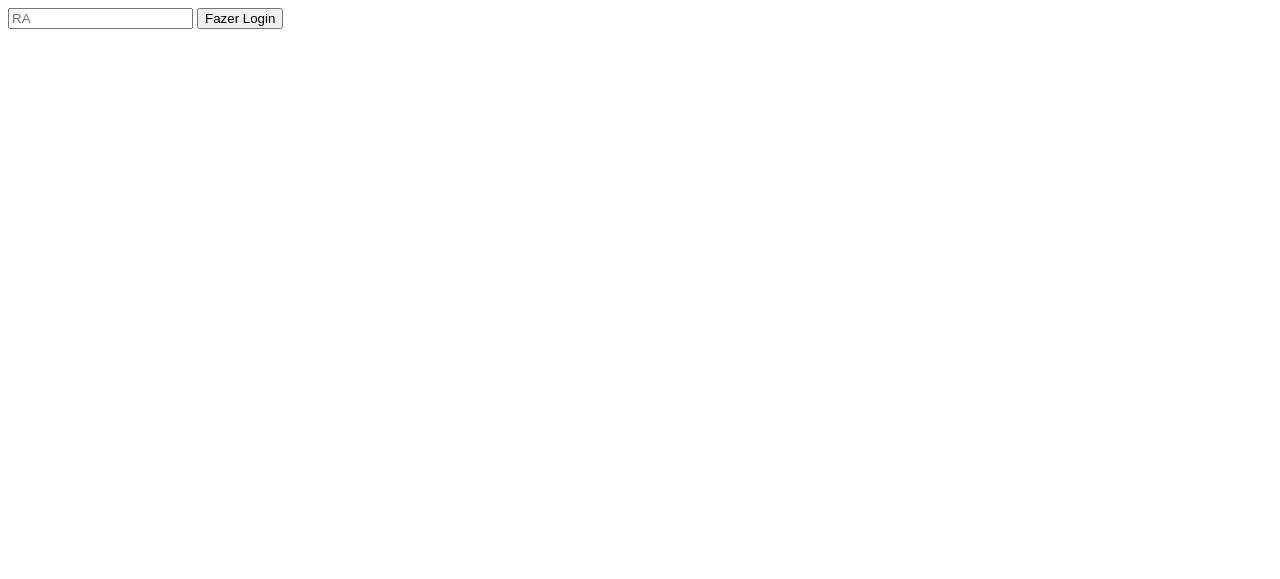
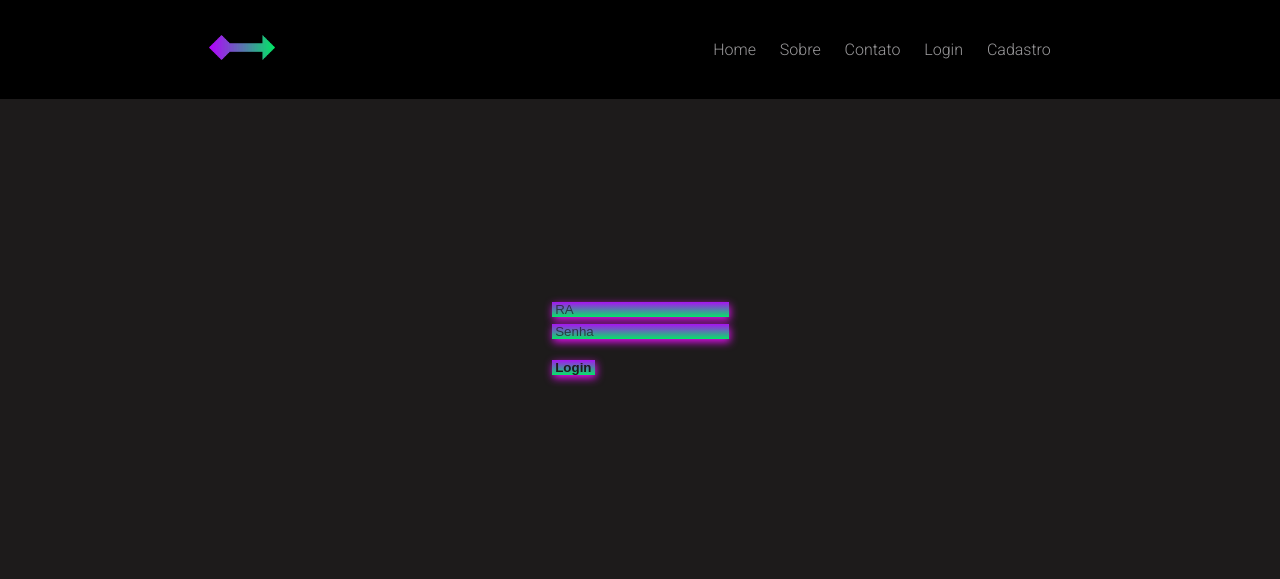
Before and after one commit to CzarNoel/Link-Sala-Autoral, a plain HTML site: page login.html in a window 1280 px wide. Drawn offline with Linux system fonts and the light colour scheme.

Commit message:
Connecting pages

```diff
--- /dev/null
+++ b/cadastrostylesheet.css
@@ -0,0 +1,47 @@
+body {
+    margin: 0;
+    border: 0;
+    font-family: -apple-system, BlinkMacSystemFont, 'Segoe UI', Roboto, Oxygen, Ubuntu, Cantarell, 'Open Sans', 'Helvetica Neue', sans-serif;
+    background-color: rgb(29, 27, 27);
+
+}
+
+#item {
+    background-color: rgb(29, 27, 27);
+    color:rgb(29, 27, 27);
+    border: rgb(29, 27, 27);
+    background: -webkit-linear-gradient(rgb(167, 19, 242), rgb(4, 228, 104));
+    place-content: rgb(29, 27, 27);
+    box-shadow:  1px 3px 8px  rgb(233, 14, 248);
+}
+
+::-webkit-input-placeholder {
+    color: rgb(29, 27, 27);
+    opacity: 70%;
+}
+
+.container {
+    padding-top: 200px;
+    padding-bottom: 200px;
+    padding-left: 10px;
+    padding-right: 10px;
+    display: flex;
+    justify-content: center;
+}
+
+.block {
+    display: block;
+    align-items: center;
+}
+
+.uc {
+    margin-top: 3px;
+}
+
+.login {
+    margin-top: 10px;
+}
+
+.ra {
+    padding-bottom: 4px;
+}
--- a/login.html
+++ b/login.html
@@ -1,12 +1,78 @@
 <!DOCTYPE html>
 <html>
-<head>
 
-</head>
-<body>
-    <form>
-        <input type="text" placeholder="RA">
-        <button type="submit">Fazer Login</button>
-    </form>
+    <head>
+    <meta charset="-3">
+    <link rel="stylesheet" href="https://fonts.googleapis.com/css2?family=Roboto:wght@300&display=swap">
+    <link rel="stylesheet" href="https://fonts.googleapis.com/css?family=Noto Sans">
+    <link rel="stylesheet" href="loginstylesheet.css">
+    <link rel="stylesheet" href="stylesheet.css">
+    </head>
+
+    <body>
+
+        <header class="header">
+
+            <nav class="navbar">
+                <div class="linksalalogo">
+                    <a href="index.html">
+                        <img class="logoprimario" src="LOGOLINKSALA.png">
+                    </a>
+                </div>
+
+                <ul class="navlist" id="navlist">
+                    <li class="nav-link">
+                        <a href="index.html">Home</a>
+                    </li>
+                    <li class="nav-link">
+                        <a href="#">Sobre</a>
+                    </li>
+                    <li class="nav-link">
+                        <a href="#">Contato</a>
+                    </li>
+                    <li class="nav-link">
+                        <a href="login.html">Login</a>
+                    </li>
+                    <li class="nav-link">
+                        <a href="cadastro.html">Cadastro</a>
+                    </li>
+                </ul>
+
+                <div class="menu" id="toggleButton">
+                    <div class="menu-line"></div>
+                    <div class="menu-line"></div>
+                    <div class="menu-line"></div>
+                </div>
+            </nav>
+
+        <header>
+
+
+
+        <div class="container">
+            <div class="block">
+                <form class="item">
+                    <input  id="item" type="text" placeholder="&nbsp;RA">
+                </form>
+                <form class="uc">
+                    <input id="item" type="text" placeholder="&nbsp;Senha">
+                </form>
+                <form class="login">
+                    <button class="login" id="item" type="submit"><strong>&nbsp;Login&nbsp;</strong></strong></button>
+                </form>
+            </div>
+        </div>
+
+
 </body>
+
+<script>
+    const toggleButton = document.getElementById('toggleButton');
+    const naviList = document.getElementById('navlist');
+
+    toggleButton.addEventListener('click', () => {
+        naviList.classList.toggle('active');
+    })
+</script>
+
 </html>
--- /dev/null
+++ b/loginstylesheet.css
@@ -0,0 +1,48 @@
+body {
+    margin: 0;
+    border: 0;
+    font-family: -apple-system, BlinkMacSystemFont, 'Segoe UI', Roboto, Oxygen, Ubuntu, Cantarell, 'Open Sans', 'Helvetica Neue', sans-serif;
+    background-color: rgb(29, 27, 27);
+
+}
+
+#item {
+    background-color: rgb(29, 27, 27);
+    color:rgb(29, 27, 27);
+    border: rgb(29, 27, 27);
+    background: -webkit-linear-gradient(rgb(167, 19, 242), rgb(4, 228, 104));
+    place-content: rgb(29, 27, 27);
+    box-shadow:  1px 3px 8px  rgb(233, 14, 248);
+}
+
+::-webkit-input-placeholder {
+    color: rgb(29, 27, 27);
+    opacity: 70%;
+
+}
+
+form {
+    border-radius: 10px;
+}
+
+.container {
+    padding-top: 200px;
+    padding-bottom: 200px;
+    padding-left: 10px;
+    padding-right: 10px;
+    display: flex;
+    justify-content: center;
+}
+
+.block {
+    display: block;
+    align-items: center;
+}
+
+.uc {
+    margin-top: 3px;
+}
+
+.login {
+    margin-top: 10px;
+}
--- a/stylesheet.css
+++ b/stylesheet.css
@@ -20,7 +20,7 @@ body {
 }
 
 .navbar a {
-    color: rgb(167, 19, 242);
+    color: rgb(153, 152, 154);
     text-decoration: none;
 }
 
```
Also changed, not shown: cadastro.html (added, +81 -0 lines), index.html (+4 -6 lines), 1 other file.
